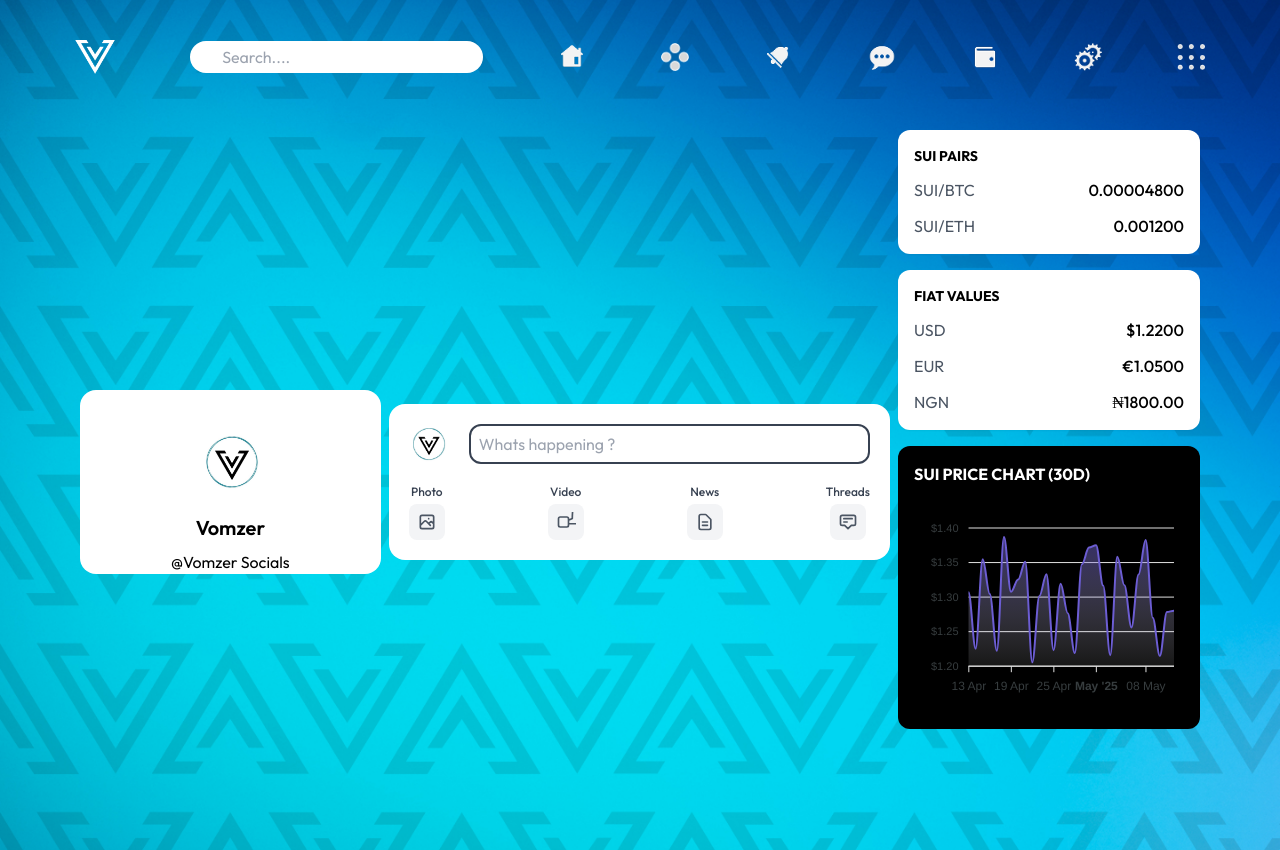
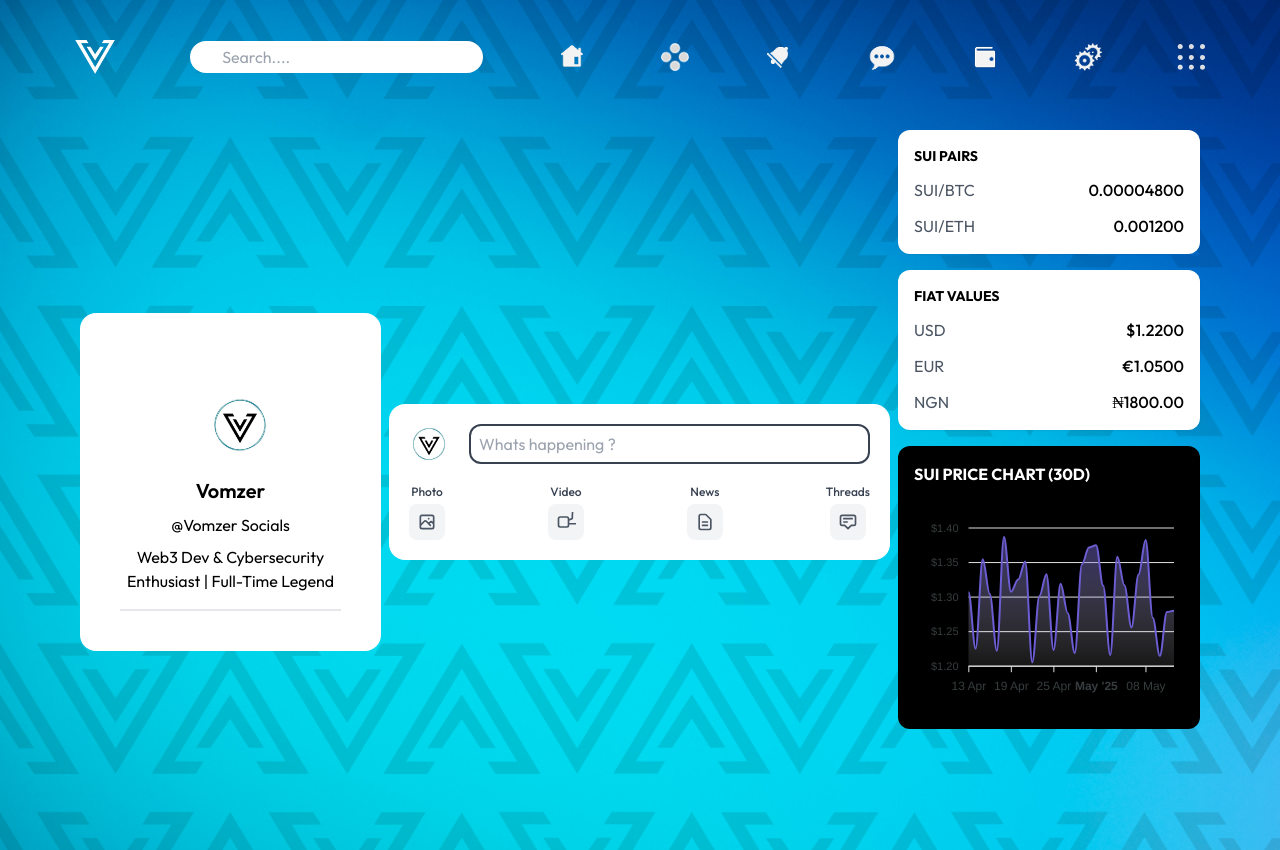
Before and after one commit to Project-Vomzer/Front_end, a React (Vite) app in the folder Vomzer_sui_socials/: page / in a window 1280 px wide. Built offline with nearby package versions, Linux system fonts and the light colour scheme.

Commit message:
Vomzer Sui

```diff
--- a/Vomzer_sui_socials/src/components/Feeds.jsx
+++ b/Vomzer_sui_socials/src/components/Feeds.jsx
@@ -8,13 +8,13 @@ const Feeds = () => {
         <div className='flex p-5 gap-5'>
           <img className='w-10 rounded-full' src={assets.logo} alt="" />
           <input
-            className='border-2 pl-2 rounded-xl w-full border-gray-700'
+            className='border-2 pl-2 outline-none rounded-xl w-full border-gray-700'
             type="text"
             placeholder='Whats happening ?'
           />
         </div>
 
-        {/* File Inputs Section */}
+
         <div className='flex justify-between px-5 pb-5 gap-4'>
           <label className='flex flex-col items-center cursor-pointer'>
             <span className='text-xs font-medium text-gray-700 mb-1'>Photo</span>
--- a/Vomzer_sui_socials/src/components/Trends.jsx
+++ b/Vomzer_sui_socials/src/components/Trends.jsx
@@ -3,13 +3,22 @@ import { assets } from '../assets/assets'
 
 const Trends = () => {
   return (
-    <div className='bg-white rounded-2xl w-full md:w-[27%]'>
+    <div className='bg-white rounded-2xl w-full md:w-[27%] p-10'>
       <div>
         <img className='w-16 pt-10 ml-[40%]' src={assets.logo} alt="" />
         <h1 className='text-xl font-semibold text-center mt-5'>Vomzer</h1>
         <p className='text-md text-center mt-2'>@Vomzer Socials</p>
+        <p className='text-md text-center mt-2'>Web3 Dev & Cybersecurity Enthusiast | Full-Time Legend</p>
+        <p className='w-full border px-5 bg-black mt-4'></p>
         <div>
-
+          <div>
+            <p></p>
+            <p></p>
+          </div>
+          <div>
+            <p></p>
+            <p></p>
+          </div>
         </div>
       </div>
     </div>
```
